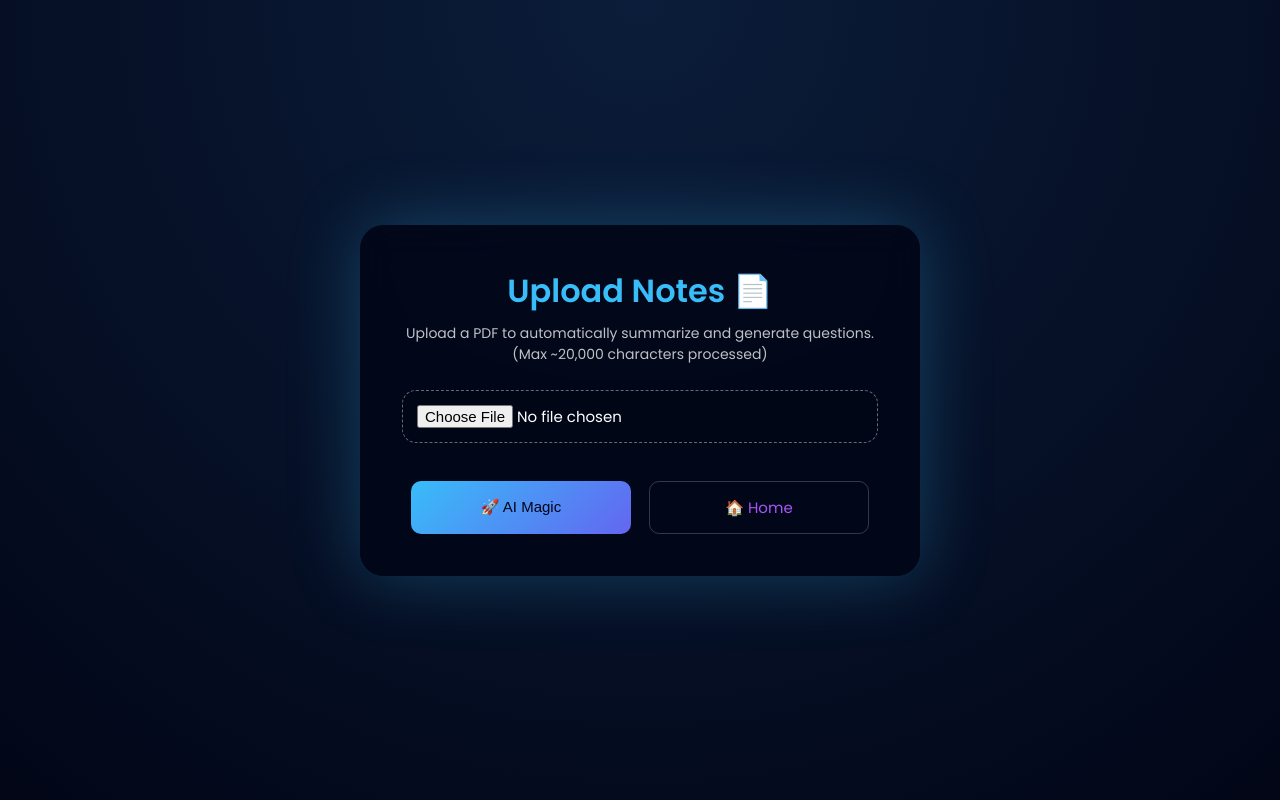
After one commit to ankiiiiiitt/Devops_miniproject, a Flask app: page /upload-notes in a window 1280 px wide. The commit adds this page. Run offline with Flask 3, Linux system fonts and the light colour scheme; the visitor is signed in with stand-in values (Sample User, id 1).

Commit message:
Add PDF upload feature for summarization and question generation

```diff
--- a/app.py
+++ b/app.py
@@ -1,6 +1,7 @@
 import os
 import datetime
 import random
+import PyPDF2
 from flask import Flask, render_template, request, session, redirect, url_for, flash
 from pymongo import MongoClient
 from werkzeug.security import generate_password_hash, check_password_hash
@@ -320,6 +321,65 @@ Day-wise plan with topics and revision.
     return render_template("study_plan.html")
 
 
+# ================= UPLOAD NOTES =================
+@app.route("/upload-notes", methods=["GET", "POST"])
+def upload_notes():
+    if "user" not in session:
+        return redirect(url_for("login"))
+
+    if request.method == "POST":
+        if "pdf_file" not in request.files:
+            return render_template("upload_notes.html", error="No file part uploaded.")
+
+        file = request.files["pdf_file"]
+        if file.filename == '':
+            return render_template("upload_notes.html", error="No selected file.")
+
+        if not file.filename.lower().endswith('.pdf'):
+            return render_template("upload_notes.html", error="Only PDF files are allowed.")
+
+        # Read and check file size (5MB limit)
+        file_data = file.read()
+        if len(file_data) > 5 * 1024 * 1024:
+            return render_template("upload_notes.html", error="File size exceeds the 5MB limit.")
+
+        try:
+            from io import BytesIO
+            pdf = PyPDF2.PdfReader(BytesIO(file_data))
+            text = ""
+            for page in pdf.pages:
+                extracted = page.extract_text()
+                if extracted:
+                    text += extracted + "\n"
+
+            if not text.strip():
+                return render_template("upload_notes.html", error="Could not extract any text from the PDF.")
+
+            # Limit text size to ~20000 characters to prevent API token limits
+            text_to_process = text[:20000]
+
+            summary = ask_ai(
+                f"Summarize the following text into clear exam-ready bullet points:\n{text_to_process}"
+            )
+
+            questions_text = ask_ai(
+                f"Generate 5 exam questions in numbered format based on the following text:\n{text_to_process}"
+            )
+            questions_list = [q.strip() for q in questions_text.split("\n") if q.strip()]
+
+            return render_template(
+                "upload_result.html",
+                summary=summary,
+                questions=questions_list
+            )
+
+        except Exception as e:
+            print("PDF Extraction Error:", e)
+            return render_template("upload_notes.html", error="An error occurred processing the PDF file.")
+
+    return render_template("upload_notes.html")
+
+
 # ================= RUN =================
 if __name__ == "__main__":
     app.run(debug=True)
--- a/requirements.txt
+++ b/requirements.txt
@@ -28,3 +28,4 @@ typing-inspection==0.4.2
 typing_extensions==4.15.0
 Werkzeug==3.1.6
 zipp==3.23.0
+PyPDF2
--- a/templates/index.html
+++ b/templates/index.html
@@ -78,6 +78,11 @@
 <!-- FEATURES -->
 <section class="features" id="features">
 
+    <a href="/upload-notes" class="card glass">
+        <h3>Upload PDF Notes</h3>
+        <p>Auto-generate summaries and exam questions directly from your PDF documents.</p>
+    </a>
+
     <a href="/summarizer" class="card glass">
         <h3>Smart Summarizer</h3>
         <p>Turn long notes into short, exam-ready summaries instantly.</p>
--- /dev/null
+++ b/templates/upload_notes.html
@@ -0,0 +1,140 @@
+<!DOCTYPE html>
+<html lang="en">
+<head>
+    <meta charset="UTF-8">
+    <meta name="viewport" content="width=device-width, initial-scale=1.0">
+    <title>Upload Notes (PDF) | FocusVault</title>
+
+    <link rel="stylesheet" href="{{ url_for('static', filename='css/style.css') }}">
+    <link href="https://fonts.googleapis.com/css2?family=Poppins:wght@300;400;500;600&display=swap" rel="stylesheet">
+
+    <style>
+        body {
+            min-height: 100vh;
+            display: flex;
+            justify-content: center;
+            align-items: center;
+        }
+
+        .form-box {
+            width: 560px;
+            padding: 42px;
+            border-radius: 24px;
+            background: rgba(2, 6, 23, 0.88);
+            backdrop-filter: blur(18px);
+            box-shadow: 0 0 70px rgba(56,189,248,0.28);
+            animation: fadeUp 0.8s ease;
+            text-align: center;
+        }
+
+        .form-box h1 {
+            font-size: 32px;
+            color: #38bdf8;
+            margin-bottom: 8px;
+        }
+
+        .form-box p.sub {
+            font-size: 14px;
+            opacity: 0.75;
+            margin-bottom: 25px;
+        }
+
+        input[type="file"] {
+            width: 100%;
+            padding: 14px;
+            border-radius: 14px;
+            border: 1px dashed rgba(255,255,255,0.4);
+            outline: none;
+            font-size: 15px;
+            font-family: 'Poppins', sans-serif;
+            background: rgba(2,6,23,0.5);
+            color: white;
+            transition: 0.3s;
+            margin-bottom: 10px;
+            cursor: pointer;
+        }
+
+        input[type="file"]:hover {
+            border-color: #38bdf8;
+            background: rgba(56,189,248,0.1);
+        }
+
+        .actions {
+            margin-top: 28px;
+            display: flex;
+            justify-content: center;
+            gap: 18px;
+            flex-wrap: wrap;
+        }
+
+        .btn {
+            width: 220px;
+            padding: 14px;
+            border-radius: 10px;
+            border: none;
+            font-size: 15px;
+            cursor: pointer;
+            transition: 0.3s;
+        }
+
+        .btn-primary {
+            background: linear-gradient(135deg, #38bdf8, #6366f1);
+            color: #020617;
+            font-weight: 500;
+        }
+
+        .btn-primary:hover {
+            transform: scale(1.06);
+            box-shadow: 0 0 24px #38bdf8;
+        }
+
+        .btn-secondary {
+            background: transparent;
+            color: #a855f7;
+            border: 1px solid rgba(255,255,255,0.2);
+            text-decoration: none;
+            display: inline-flex;
+            justify-content: center;
+            align-items: center;
+        }
+
+        .btn-secondary:hover {
+            color: #38bdf8;
+            border-color: #38bdf8;
+        }
+
+        .error {
+            color: #f87171;
+            text-align: center;
+            margin-bottom: 15px;
+            font-size: 14px;
+        }
+
+        @keyframes fadeUp {
+            from { opacity: 0; transform: translateY(30px); }
+            to { opacity: 1; transform: translateY(0); }
+        }
+    </style>
+</head>
+<body>
+
+<div class="form-box">
+    <h1>Upload Notes 📄</h1>
+    <p class="sub">Upload a PDF to automatically summarize and generate questions. (Max ~20,000 characters processed)</p>
+
+    {% if error %}
+        <div class="error">{{ error }}</div>
+    {% endif %}
+
+    <form method="POST" enctype="multipart/form-data">
+        <input type="file" name="pdf_file" accept=".pdf" required>
+
+        <div class="actions">
+            <button type="submit" class="btn btn-primary">🚀 AI Magic</button>
+            <a href="/" class="btn btn-secondary">🏠 Home</a>
+        </div>
+    </form>
+</div>
+
+</body>
+</html>
```
Also changed, not shown: templates/upload_result.html (added, +98 -0 lines).
